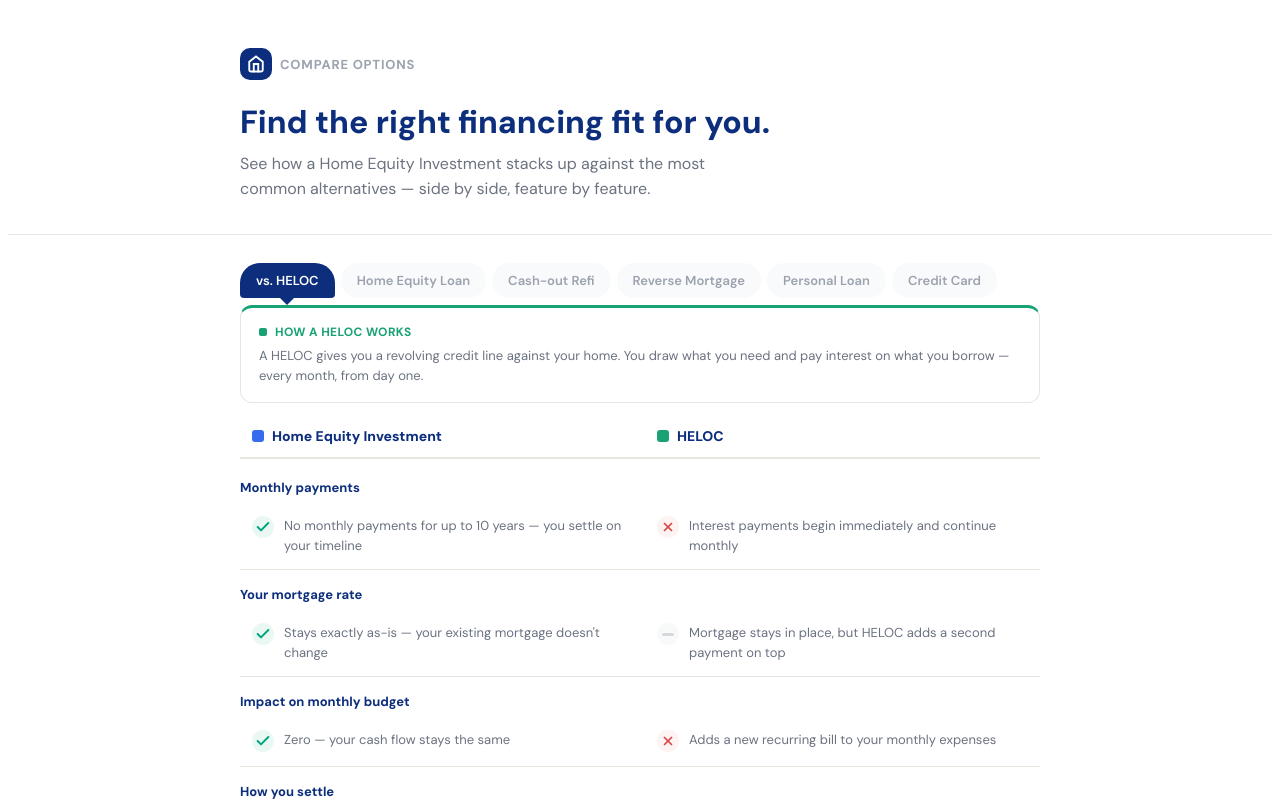
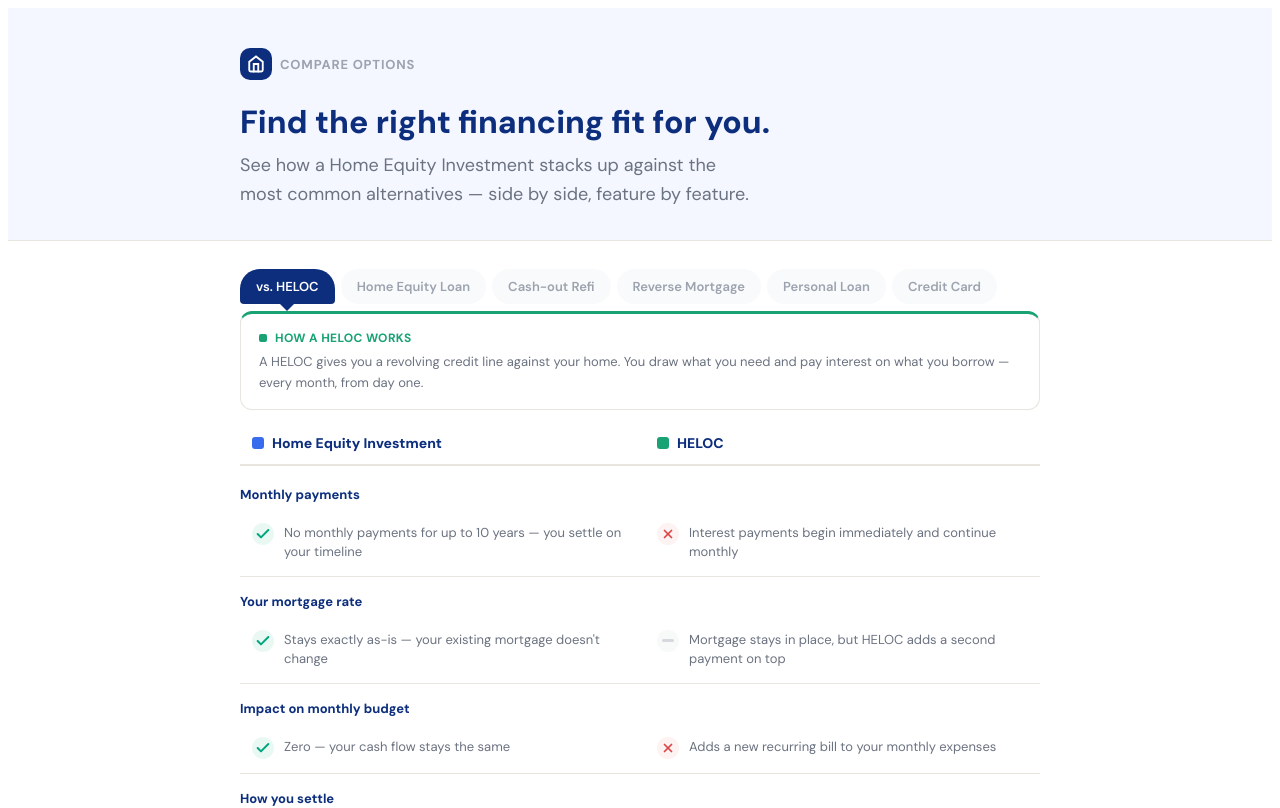
Before and after one commit to mcarl-hometap/comparison-app, a React (Vite) app: page / in a window 1280 px wide. Shown: the top 808 px of the page. Built offline with nearby package versions, Linux system fonts and the light colour scheme.

Commit message:
Revert to v2 comparison tool

```diff
--- a/src/App.jsx
+++ b/src/App.jsx
@@ -520,7 +520,7 @@ export default function ComparisonTool() {
 
       {/* Header */}
       <div style={{
-        background: BRAND.white, padding: "40px 24px 32px",
+        background: "#F4F7FF", padding: "40px 24px 32px",
         borderBottom: `1px solid ${BRAND.border}`,
       }}>
         <div style={{ maxWidth: 800, margin: "0 auto" }}>
@@ -550,7 +550,7 @@ export default function ComparisonTool() {
             Find the right financing fit for you.
           </h1>
           <p style={{
-            fontSize: 16, color: BRAND.gray600, margin: 0, lineHeight: 1.6, maxWidth: 520,
+            fontSize: 18, color: BRAND.gray600, margin: 0, lineHeight: 1.6, maxWidth: 520,
             opacity: loaded ? 1 : 0, transform: loaded ? "translateY(0)" : "translateY(10px)",
             transition: "all 0.5s cubic-bezier(0.22, 1, 0.36, 1) 0.08s",
           }}>
```
